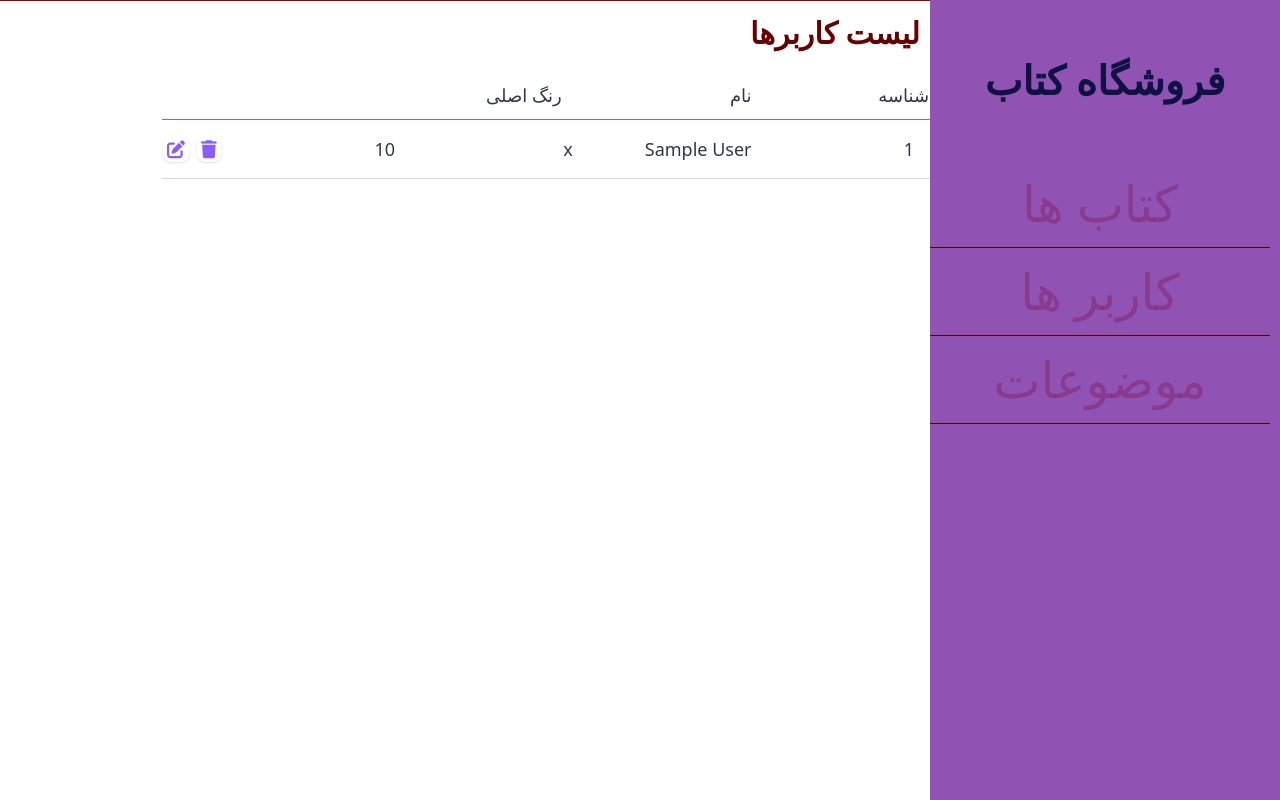
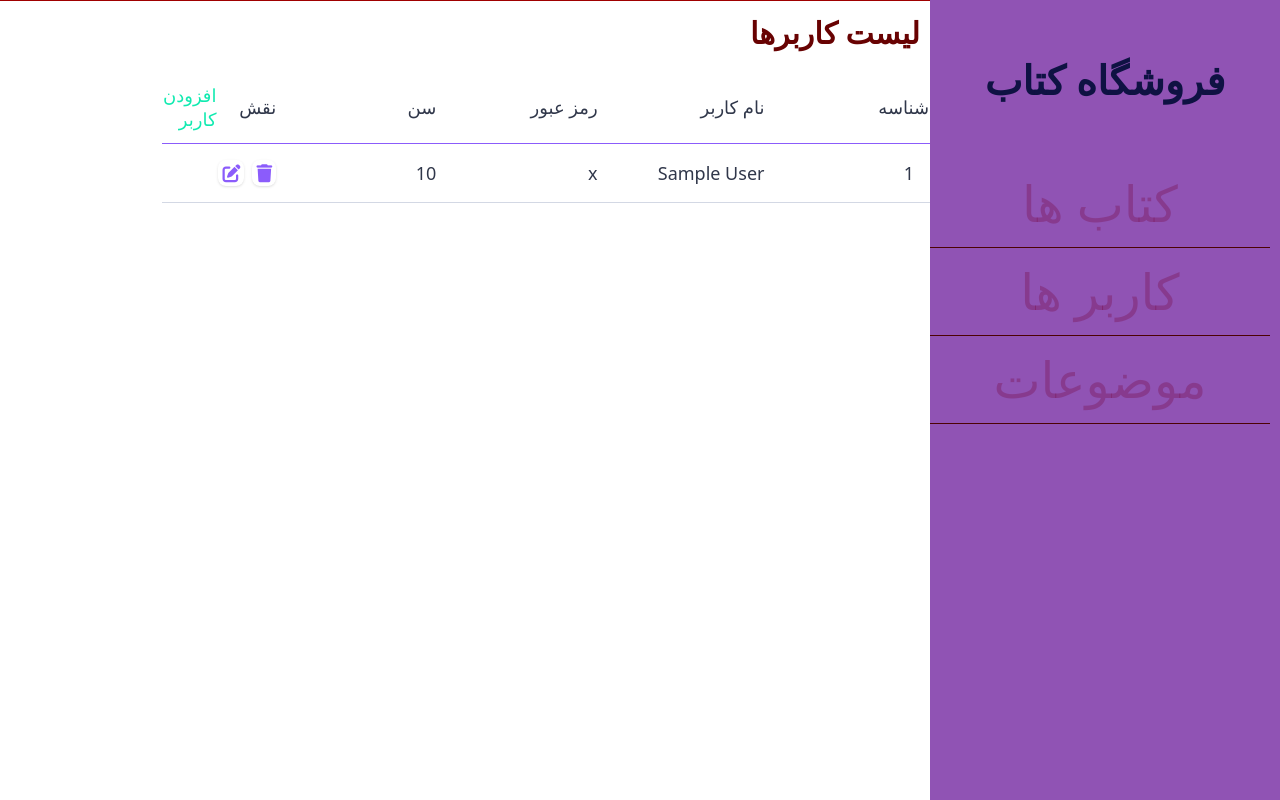
Before and after one commit to Mehd1Ghaderi/the_project, a PHP site: page /users.php in a window 1280 px wide. Run offline with PHP 8.4, Linux system fonts and the light colour scheme; tables that the repository leaves empty or names only in its code hold one stand-in row (values such as "Sample post"); some libraries are stand-ins or nearby versions.

Commit message:
fix code

```diff
--- a/insert-subject.php
+++ b/insert-subject.php
@@ -27,7 +27,7 @@ else {
 </tbody>
 <form method="post">
     <tr style="text-align: center;">
-    <td><input style="font-size: 20px;" name="sname" type="text"></td>
+    <td><input style="font-size: 20px;"  class="bg-[#F1F2FF] py-1 px-2 rounded-[8px] border border-[#CECFFF] outline-none" name="sname" type="text"></td>
     </tr>
 
 </table>
--- a/insert-user.php
+++ b/insert-user.php
@@ -38,9 +38,9 @@ else {
 </tbody>
 <form method="post">
     <tr style="text-align: center;">
-    <td><input style="font-size: 20px;" name="name" type="text"></td>
-    <td><input style="font-size: 20px;" name="password" type="text"></td>
-    <td><input style="font-size: 20px;" name="age" type="number"></td>
+    <td><input style="font-size: 20px;"  class="bg-[#F1F2FF] py-1 px-2 rounded-[8px] border border-[#CECFFF] outline-none" name="name" type="text"></td>
+    <td><input style="font-size: 20px;"  class="bg-[#F1F2FF] py-1 px-2 rounded-[8px] border border-[#CECFFF] outline-none" name="password" type="text"></td>
+    <td><input style="font-size: 20px;"  class="bg-[#F1F2FF] py-1 px-2 rounded-[8px] border border-[#CECFFF] outline-none" name="age" type="number"></td>
     <td><select style="font-size: 20px;" name="role">
         <option value="---">---</option>
         <option value="1">مدیر</option>
--- a/users.php
+++ b/users.php
@@ -2,10 +2,16 @@
 <table  class="text-[#30374A] text-[18px]" width="60%" border="1">
     <tbody>
     <tr class="border-b border-[#8B5CFB]">
-              <th class="py-3 text-right font-light w-1/4">شناسه</th>
+              <!-- <th class="py-3 text-right font-light w-1/4">شناسه</th>
               <th class="py-3 text-right font-light w-1/4">نام</th>
               <th class="py-3 text-right font-light w-1/4 sm:pr-3">رنگ اصلی</th>
-              <th class="py-3 text-right font-light w-1/4"></th>
+              <th class="py-3 text-right font-light w-1/4"></th> -->
+              <th class="py-3 text-right font-light w-1/4">شناسه</th>
+    <th class="py-3 text-right font-light w-1/4">نام کاربر</th>
+    <th class="py-3 text-right font-light w-1/4">رمز عبور</th>
+    <th class="py-3 text-right font-light w-1/4">سن</th>
+    <th class="py-3 text-right font-light w-1/4">نقش</th>
+    <th class="py-3 text-right font-light w-1/4"><a class="insert" href="insert-user.php">افزودن کاربر</a></th>
             </tr>
     </tr>
 <?php
```
